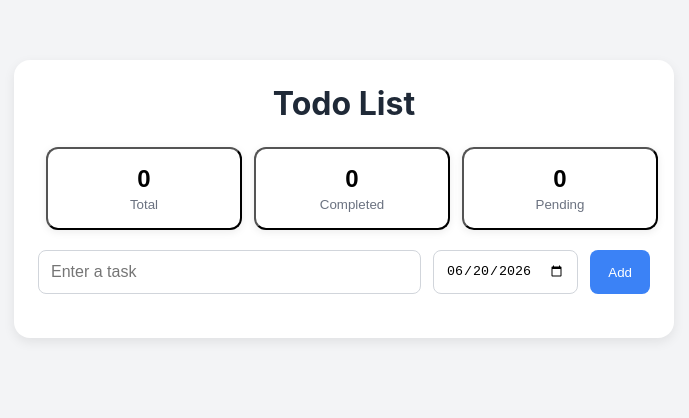
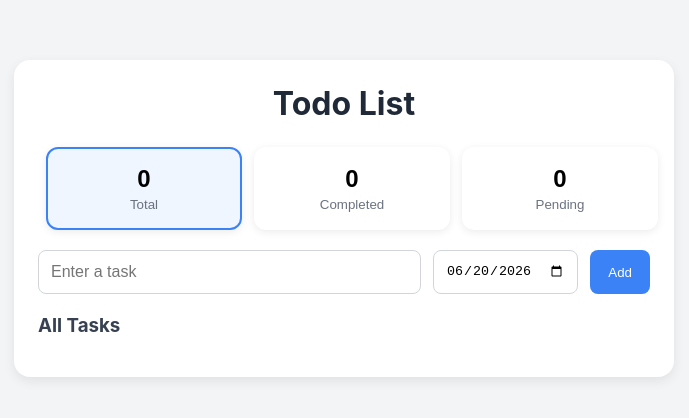
Before and after one commit to amikento713/todo-list-nextjs, a Next.js app: page / in a window 1280 px wide. Shown: the top 418 px of the page, without its empty margins (296-985 px from the left). Built offline with nearby package versions, Linux system fonts and the light colour scheme.

Commit message:
style: add filter style

```diff
--- a/app/page.tsx
+++ b/app/page.tsx
@@ -155,7 +155,15 @@ export default function Home() {
           </button>
         </div>
         <TodoForm onAddTask={addTask} />
+        <h3 className={styles.filterTitle}>
+          {filter === "all" && "All Tasks"}
 
+          {filter === "completed" &&
+            "Completed Tasks"}
+
+          {filter === "pending" &&
+            "Pending Tasks"}
+        </h3>
         <TodoList
           tasks={filteredTasks}
           onDeleteTask={deleteTask}
--- a/styles/Todo.module.css
+++ b/styles/Todo.module.css
@@ -340,3 +340,34 @@
         grid-template-columns: 1fr;
     }
 }
+
+.statCard {
+  background: white;
+  border: none;
+  cursor: pointer;
+
+  padding: 16px;
+  border-radius: 12px;
+
+  transition:
+    transform 0.2s,
+    box-shadow 0.2s;
+}
+
+.statCard:hover {
+  transform: translateY(-2px);
+
+  box-shadow:
+    0 4px 12px rgba(0, 0, 0, 0.12);
+}
+
+.activeStatCard {
+  border: 2px solid #3b82f6;
+
+  background-color: #eff6ff;
+}
+
+.filterTitle {
+  margin-bottom: 16px;
+  color: #374151;
+}
```
